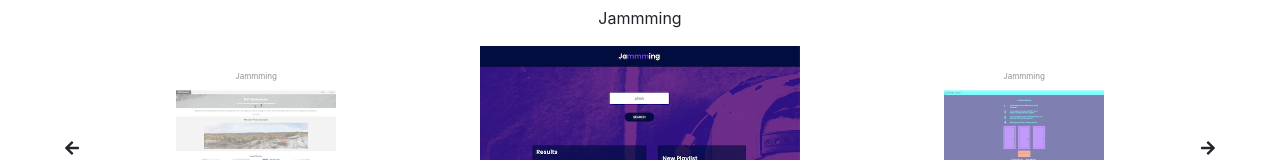
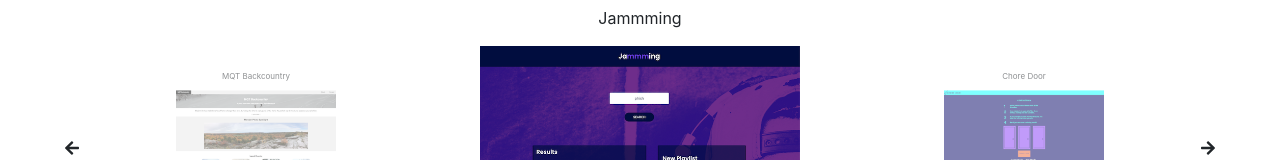
Before and after one commit to manovak24/manovak24.github.io, a React (Create React App) app: page / in a window 1280 px wide. Shown: the part 355-515 px from the top of the page. Built offline with nearby package versions, Linux system fonts and the light colour scheme.

Commit message:
added object data to images array in slider.js to include the link and title of featured project

```diff
--- a/src/compontents/slider.js
+++ b/src/compontents/slider.js
@@ -9,7 +9,32 @@ import splitboardkw from '../assets/sb-k-w.png';
 import mqtbackcountry from '../assets/mqt-backcountry.png';
 import { FaArrowRight, FaArrowLeft } from 'react-icons/fa';
 
-const images = [jammming, chore, splitboardkw, mqtbackcountry]
+const images = [
+    {
+        id: 1,
+        title: 'Jammming',
+        source: 'https://manovak24.github.io/jammming/',
+        image: jammming
+    },
+    {
+        id: 2,
+        title: 'Chore Door',
+        source: 'https://manovak24.github.io/chore_door/',
+        image: chore
+    },
+    {
+        id: 3,
+        title: 'Splitboard Knowledge Warehouse',
+        source: 'https://manovak24.github.io/splitboard_knowledge_warehouse/',
+        image: splitboardkw
+    },
+    {
+        id: 4,
+        title: 'MQT Backcountry',
+        source: 'https://manovak24.github.io/mqt_backcountry/',
+        image: mqtbackcountry
+    }
+]
 
 function ProjectSlider() {
     const NextArrow = ({onClick}) => {
@@ -77,11 +102,11 @@ function ProjectSlider() {
                 {images.map((img, idx) => (
                     <div className={idx === imageIndex ? "slide active-slide": "slide"}>
                         {/*The anchor tag below will need to be udpated to account for seperate sites*/}
-                        <p>Jammming</p>
-                        <a href="https://manovak24.github.io/jammming/" rel="noopener noreferrer" target="_blank">
-                            <img src={img} alt="alt" />
+                        <p>{img.title}</p>
+                        <a href={img.source} rel="noopener noreferrer" target="_blank">
+                            <img src={img.image} alt="alt" />
                         </a>
-                        <a href="https://manovak24.github.io/jammming/" rel="noopener noreferrer" target="_blank">Click here to launch site</a>
+                        <a href={img.source} rel="noopener noreferrer" target="_blank">Click here to launch site</a>
                     </div>
                 ))}
             </Slider>
--- a/src/pages/home-page.jsx
+++ b/src/pages/home-page.jsx
@@ -12,9 +12,6 @@ class HomePage extends React.Component {
                 <div>
                     <Hero title={this.props.title} subTitle={this.props.subTitle} />
                 </div>
-                <div>
-                    <h1></h1>
-                </div>
                 <div className="featured-container">
                     <h1>Featured Projects</h1>
                     <p>Below are some samples of some of my featured projects. Please check out my Projects page for full listing of project websites</p>
```
